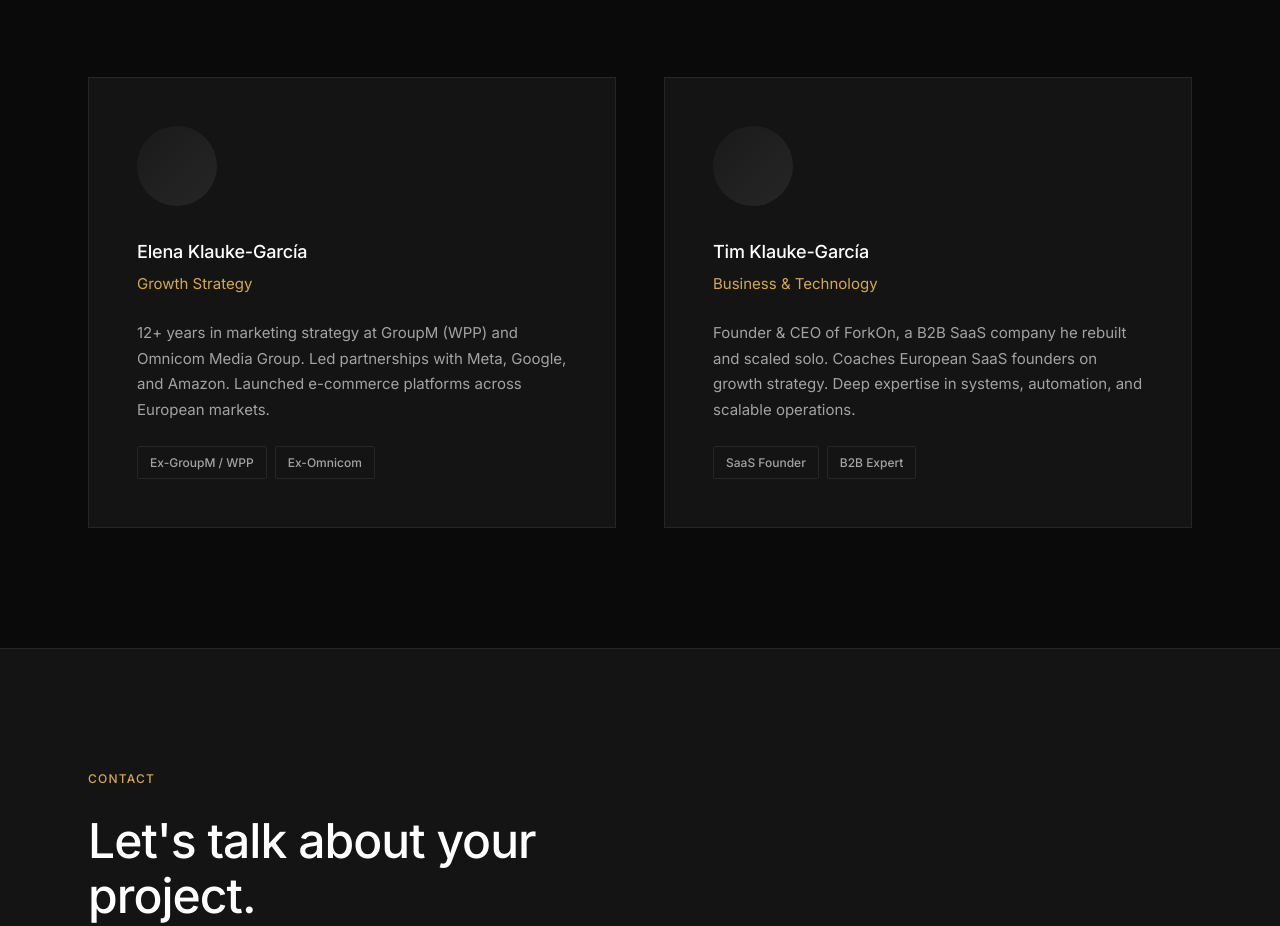
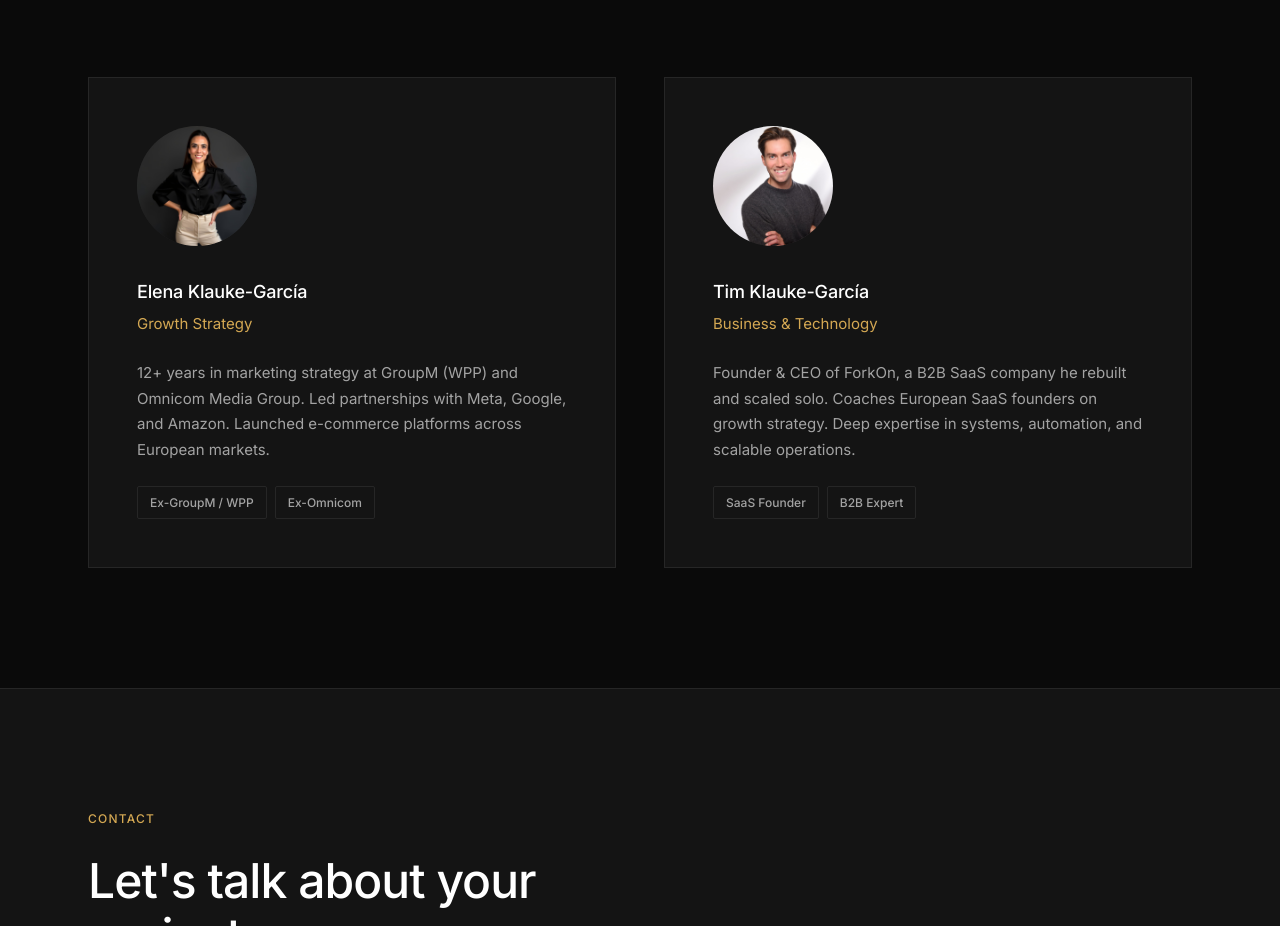
Before and after one commit to Tiklgra/launchpad-studio, a website: page index.html in a window 1280 px wide. Shown: the part 4470-5396 px from the top of the page. Drawn offline with Linux system fonts and the light colour scheme.

Commit message:
Add founder photos (Tim & Elena)

```diff
--- a/index.html
+++ b/index.html
@@ -198,7 +198,9 @@
 
             <div class="founders-grid">
                 <div class="founder-card">
-                    <div class="founder-image"></div>
+                    <div class="founder-image">
+                        <img src="assets/elena.jpg" alt="Elena Klauke-García">
+                    </div>
                     <h3>Elena Klauke-García</h3>
                     <p class="founder-role">Growth Strategy</p>
                     <p>
@@ -213,7 +215,9 @@
                 </div>
 
                 <div class="founder-card">
-                    <div class="founder-image"></div>
+                    <div class="founder-image">
+                        <img src="assets/tim.jpg" alt="Tim Klauke-García">
+                    </div>
                     <h3>Tim Klauke-García</h3>
                     <p class="founder-role">Business & Technology</p>
                     <p>
--- a/styles.css
+++ b/styles.css
@@ -421,11 +421,19 @@ p {
 }
 
 .founder-image {
-    width: 80px;
-    height: 80px;
+    width: 120px;
+    height: 120px;
     background: linear-gradient(135deg, var(--bg-subtle) 0%, var(--border) 100%);
     border-radius: 50%;
     margin-bottom: 32px;
+    overflow: hidden;
+}
+
+.founder-image img {
+    width: 100%;
+    height: 100%;
+    object-fit: cover;
+    object-position: center top;
 }
 
 .founder-card h3 {
```
Also changed, not shown: assets/elena.jpg (added), assets/portfolio/forkon.png (added), assets/tim.jpg (added).
